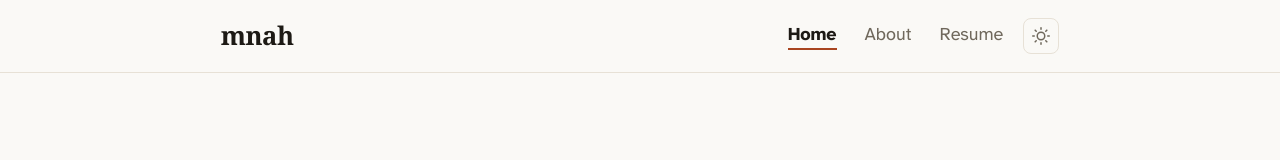
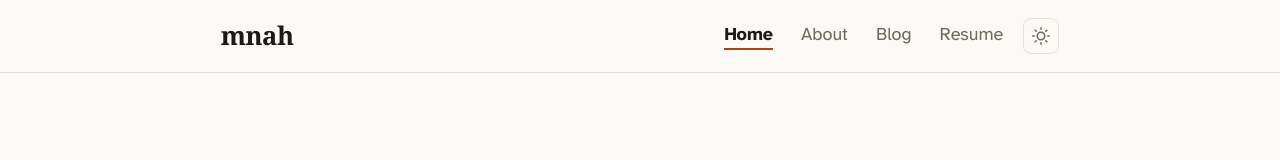
Before and after one commit to mnah05/mnah05, a React (Vite) app: page / in a window 1280 px wide. Shown: the top 160 px of the page. Built offline with nearby package versions, Linux system fonts and the light colour scheme.

Commit message:
add blog link to navbar

```diff
--- a/src/components/Header.tsx
+++ b/src/components/Header.tsx
@@ -41,6 +41,7 @@ export default function Header() {
 						Home
 					</NavLink>
 					<NavLink to="/about">About</NavLink>
+					<NavLink to="/blog">Blog</NavLink>
 					<NavLink to="/resume">Resume</NavLink>
 					<ThemeToggle />
 				</div>
```
